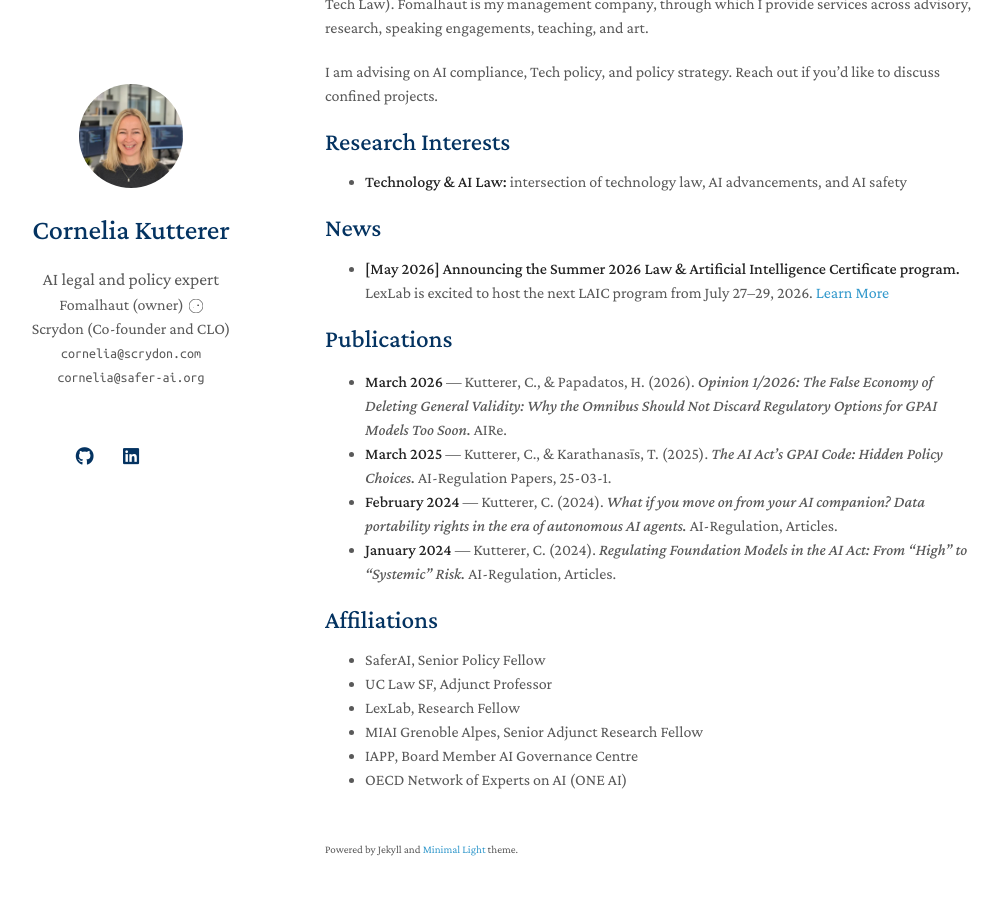
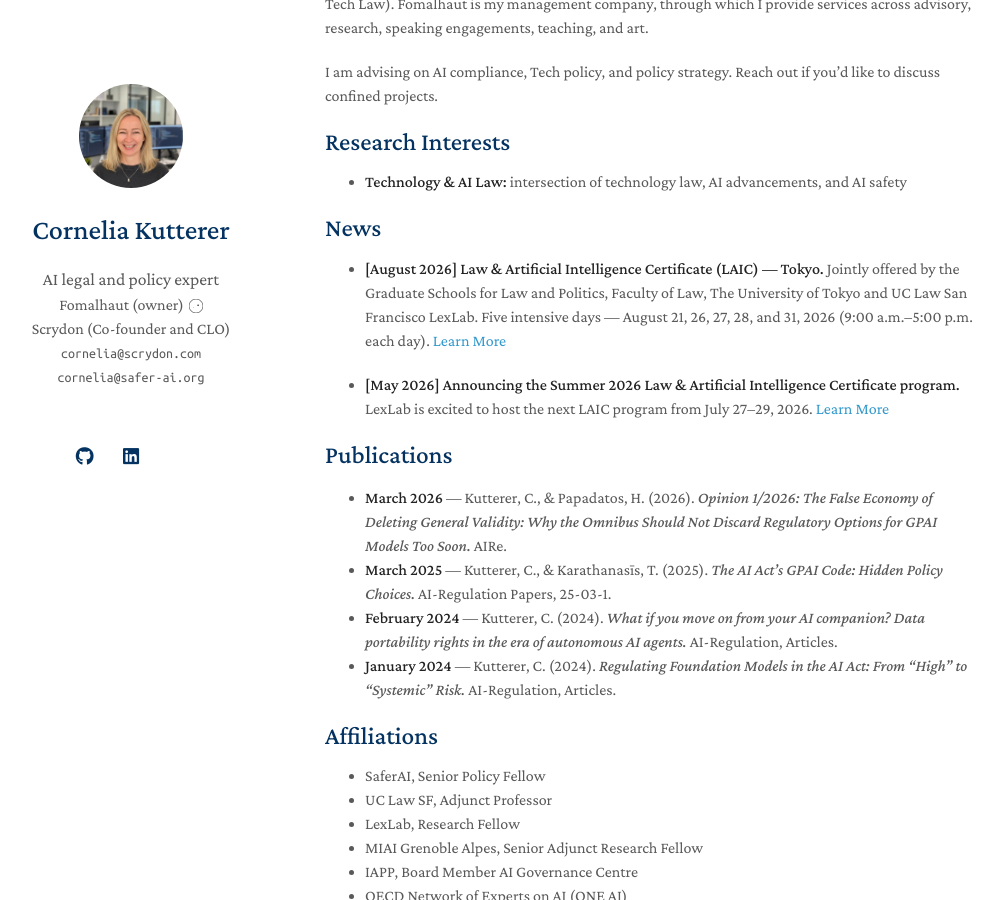
Before and after one commit to Fomalhautck/fomalhautck.github.io, a Jekyll site: the page built from index.md, in a window 1280 px wide and 900 px high, scrolled down 357 px. Shown: the whole window, without its empty margins (145-1148 px from the left). Built offline with Jekyll 4.4.1, drawn with Linux system fonts in a browser that asks for light colours; a style sheet for code colours, icons or effects is not loaded; our own code applies the rules of GitHub Pages for plain Markdown files.

Commit message:
Add LAIC Tokyo August 2026 news item
Co-authored-by: Copilot App <223556219+Copilot@users.noreply.github.com>

```diff
--- a/index.md
+++ b/index.md
@@ -14,6 +14,8 @@ I am advising on AI compliance, Tech policy, and policy strategy. Reach out if y
 
 ## News
 
+- **[August 2026]** **Law & Artificial Intelligence Certificate (LAIC) — Tokyo.** Jointly offered by the Graduate Schools for Law and Politics, Faculty of Law, The University of Tokyo and UC Law San Francisco LexLab. Five intensive days — August 21, 26, 27, 28, and 31, 2026 (9:00 a.m.–5:00 p.m. each day). [Learn More](https://lexlab.uclawsf.edu/)
+
 - **[May 2026]** **Announcing the Summer 2026 Law & Artificial Intelligence Certificate program.** LexLab is excited to host the next LAIC program from July 27–29, 2026. [Learn More](https://lexlab.uclawsf.edu/)
 
 {% include_relative _includes/publications.md %}
```
